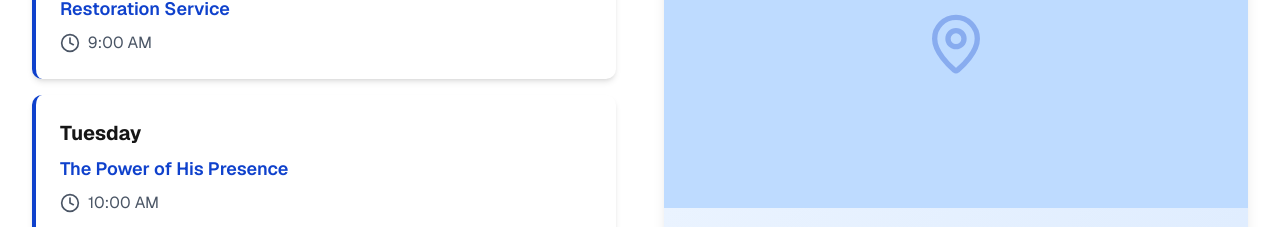
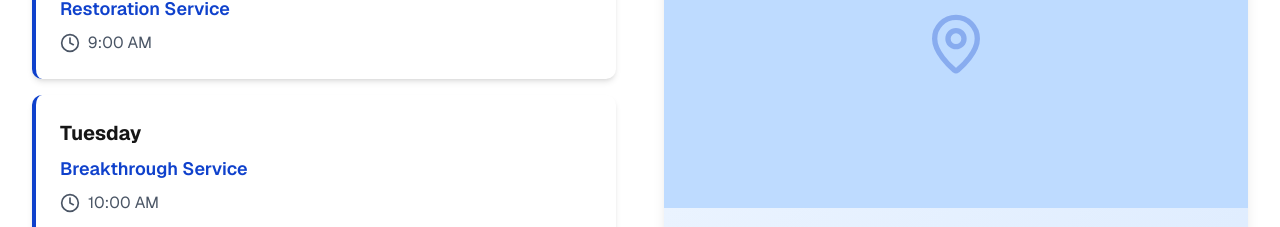
Before and after one commit to Elemswebdev/Porfcom, a Next.js app: page / in a window 1280 px wide. Shown: the part 3571-3798 px from the top of the page. Built offline with nearby package versions, Linux system fonts and the light colour scheme.

Commit message:
Breakthrough service

```diff
--- a/components/service-times.tsx
+++ b/components/service-times.tsx
@@ -10,7 +10,7 @@ export default function ServiceTimes() {
     {
       day: "Tuesday",
       times: ["10:00 AM"],
-      type: "The Power of His Presence",
+      type: "Breakthrough Service",
     },
     {
       day: "Friday",
```
